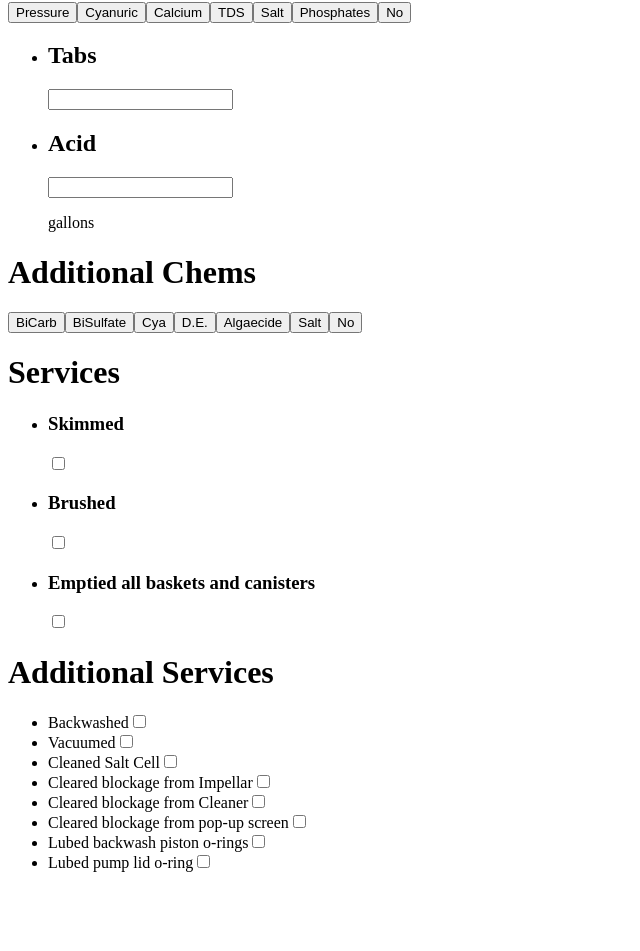
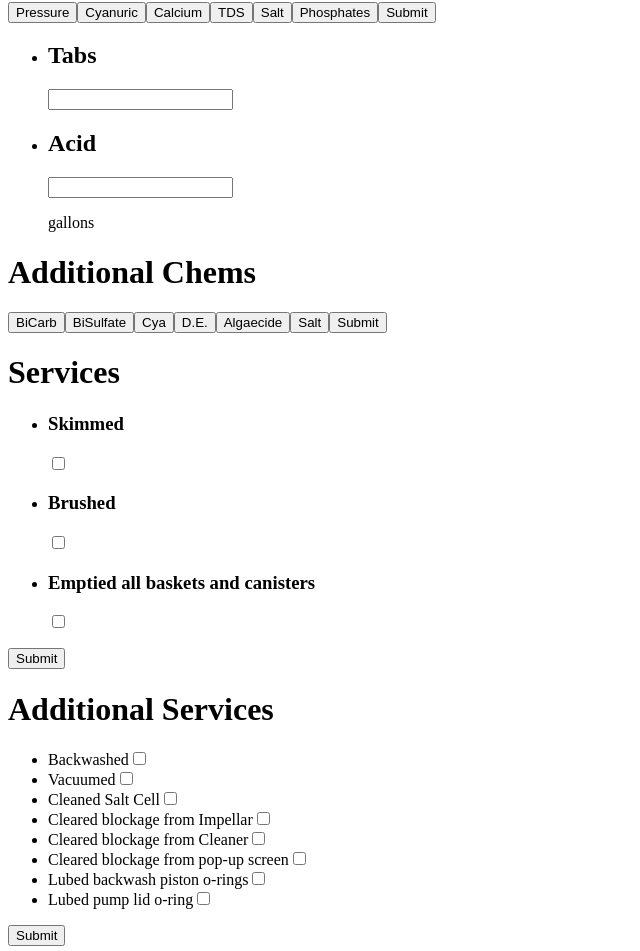
Before and after one commit to robertmills1985/pool-service, a React (Create React App) app: page / in a window 1280 px wide. Shown: the part 381-1332 px from the top of the page, without its empty margins (0-640 px from the left). Before the commit the page ends 1269 px from the top, so only its background shows below. Built offline with nearby package versions, Linux system fonts and the light colour scheme; the HTML template or start-up script is replaced by a standard one.

Commit message:
fourth commit

```diff
--- a/src/ServiceReport/components/Addtional.js
+++ b/src/ServiceReport/components/Addtional.js
@@ -54,6 +54,7 @@ const Additional = (props) => (
 					</label>
 				</li>
 			</ul>
+			<button>Submit</button>
 		</div>
 	</div>
 );
--- a/src/ServiceReport/components/ChemReadings.js
+++ b/src/ServiceReport/components/ChemReadings.js
@@ -42,7 +42,8 @@ const ChemReadings = (props) => (
 			<button>TDS</button>
 			<button>Salt</button>
 			<button>Phosphates</button>
-            <button>No</button>
+            <button>Submit</button>
+
 		</div>
 	</div>
 );
--- a/src/ServiceReport/components/ChemsAdded.js
+++ b/src/ServiceReport/components/ChemsAdded.js
@@ -10,7 +10,7 @@ const AdditionalChems = (props) => (
 			<button>D.E.</button>
 			<button>Algaecide</button>
 			<button>Salt</button>
-            <button>No</button>
+			<button>Submit</button>
 		</div>
 	</div>
 );
--- a/src/ServiceReport/components/Services.js
+++ b/src/ServiceReport/components/Services.js
@@ -23,7 +23,8 @@ const Services = (props) => (
 				</label>
 			</li>
 		</ul>
+		<button>Submit</button>
 	</div>
 );
 
-export default Services
+export default Services;
```
